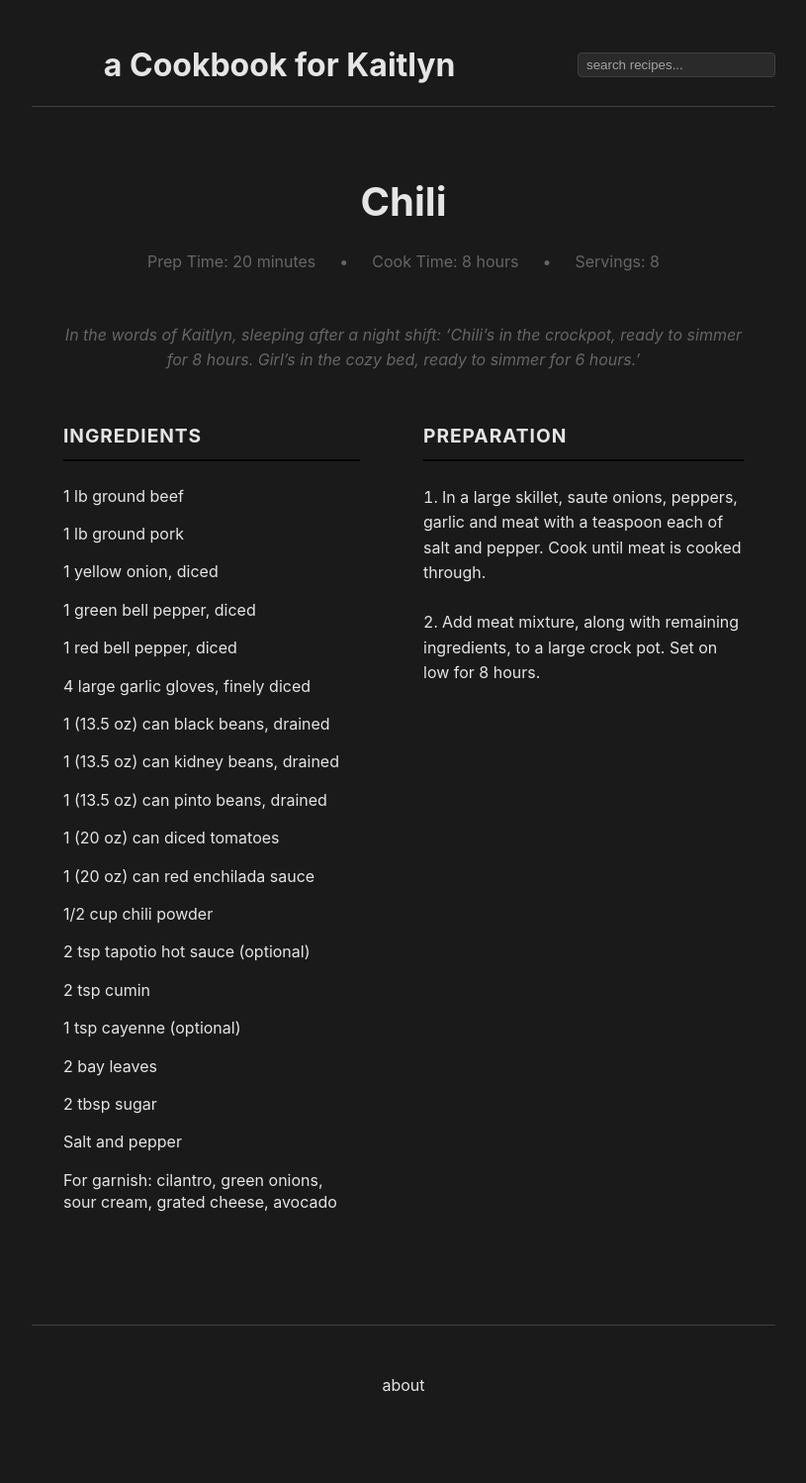
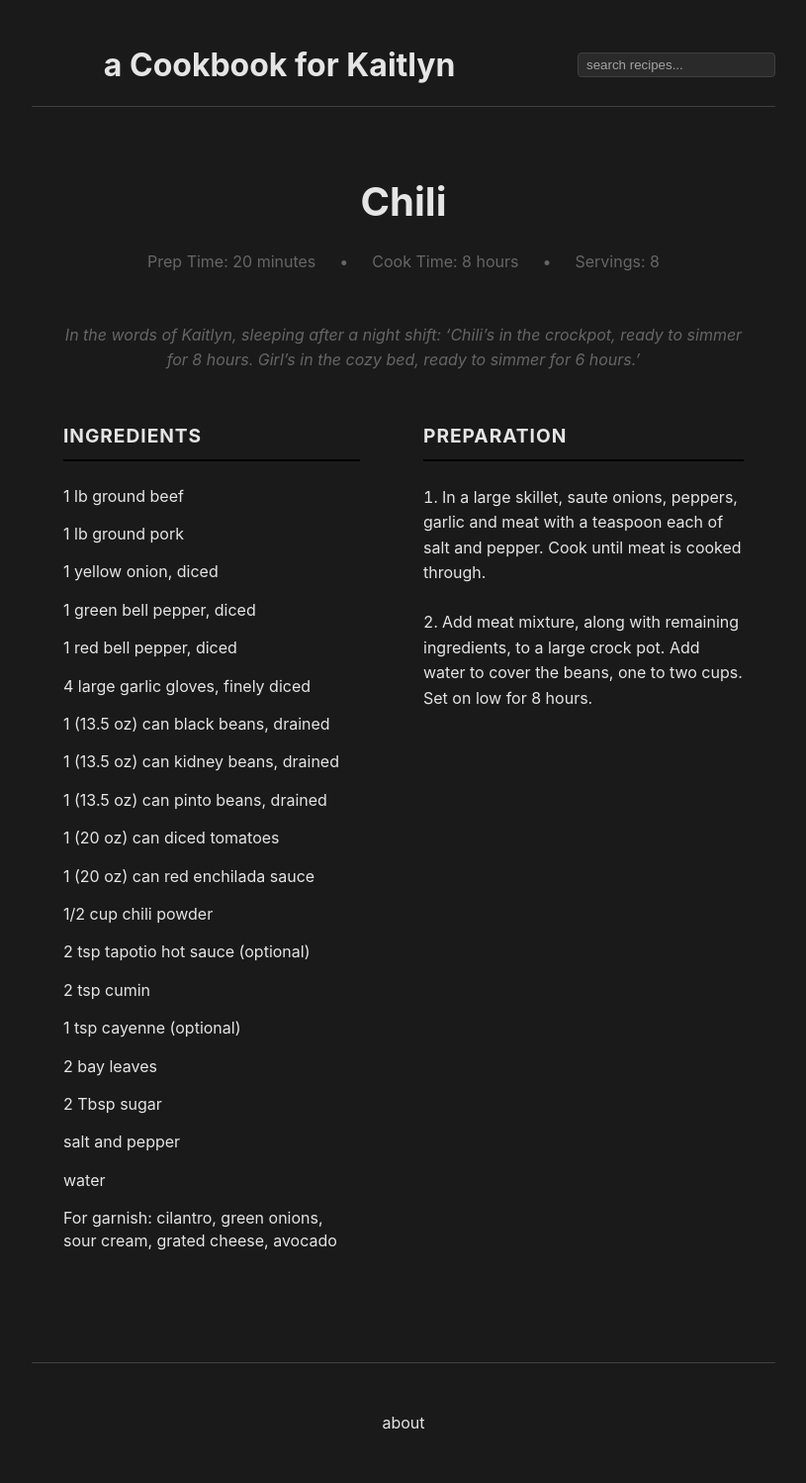
Before and after one commit to williamsca/recipes, a Jekyll site: the page built from _recipes/chile.md, in a window 1280 px wide. Shown: the whole page at 99% size, without its empty margins (232-1047 px from the left). Built offline with Jekyll 4.4.1, drawn with Linux system fonts in a browser that asks for light colours; before the commit the page ends 1460 px from its top, so only the background shows below that.

Commit message:
Update chile recipe to include water in instructions
Added water to the ingredients list and updated instructions to include water for cooking.

```diff
--- a/_recipes/chile.md
+++ b/_recipes/chile.md
@@ -26,11 +26,12 @@ ingredients: |
   * 2 tsp cumin
   * 1 tsp cayenne (optional)
   * 2 bay leaves
-  * 2 tbsp sugar
-  * Salt and pepper
+  * 2 Tbsp sugar
+  * salt and pepper
+  * water
   * For garnish: cilantro, green onions, sour cream, grated cheese, avocado
 instructions: |
   1. In a large skillet, saute onions, peppers, garlic and meat with a teaspoon each of salt and pepper. Cook until meat is cooked through.
-  2. Add meat mixture, along with remaining ingredients, to a large crock pot. Set on low for 8 hours.
+  2. Add meat mixture, along with remaining ingredients, to a large crock pot. Add water to cover the beans, one to two cups. Set on low for 8 hours.
 
 ---
```
